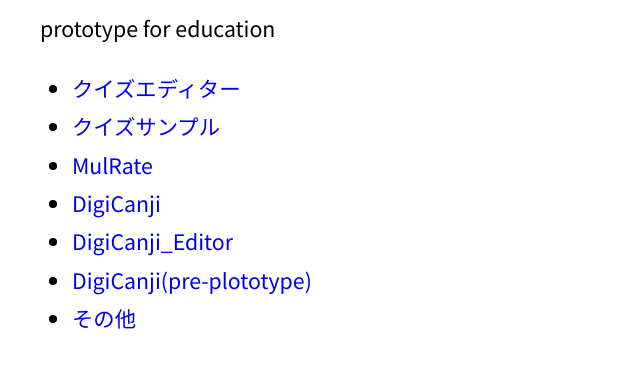
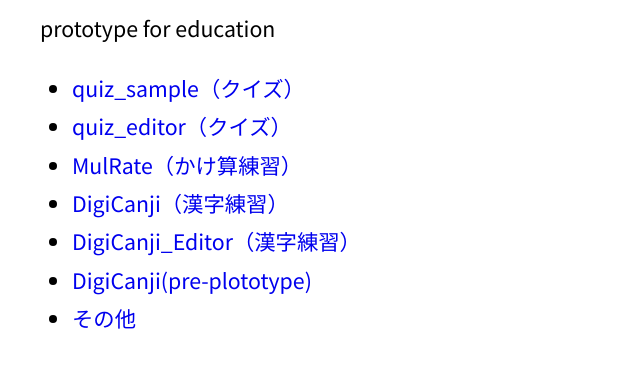
Before and after one commit to r4y3u/edu, a plain HTML site: page index.html in a window 1280 px wide. Shown: the part 122-490 px from the top of the page, without its empty margins (0-640 px from the left). Drawn offline with Linux system fonts and the light colour scheme.

Commit message:
Update index.html

```diff
--- a/index.html
+++ b/index.html
@@ -55,11 +55,11 @@
     prototype for education
   </p>
   <ul>
-    <li><a href="https://r4y3u.github.io/edu/quiz_editor.html" target="_blank" rel="noopener noreferrer">クイズエディター</a></li>
-    <li><a href="https://r4y3u.github.io/edu/quiz_sample.html" target="_blank" rel="noopener noreferrer">クイズサンプル</a></li>
-    <li><a href="https://r4y3u.github.io/mulrate/" target="_blank" rel="noopener noreferrer">MulRate</a></li>
-    <li><a href="https://r4y3u.github.io/digicanji/DigiCanji.html" target="_blank" rel="noopener noreferrer">DigiCanji</a></li>
-    <li><a href="https://r4y3u.github.io/digicanji/DigiCanji_Editor.html" target="_blank" rel="noopener noreferrer">DigiCanji_Editor</a></li>
+    <li><a href="https://r4y3u.github.io/edu/quiz_sample.html" target="_blank" rel="noopener noreferrer">quiz_sample（クイズ）</a></li>
+    <li><a href="https://r4y3u.github.io/edu/quiz_editor.html" target="_blank" rel="noopener noreferrer">quiz_editor（クイズ）</a></li>
+    <li><a href="https://r4y3u.github.io/mulrate/" target="_blank" rel="noopener noreferrer">MulRate（かけ算練習）</a></li>
+    <li><a href="https://r4y3u.github.io/digicanji/DigiCanji.html" target="_blank" rel="noopener noreferrer">DigiCanji（漢字練習）</a></li>
+    <li><a href="https://r4y3u.github.io/digicanji/DigiCanji_Editor.html" target="_blank" rel="noopener noreferrer">DigiCanji_Editor（漢字練習）</a></li>
     <li><a href="https://r4y3u.github.io/yubigaki/" target="_blank" rel="noopener noreferrer">DigiCanji(pre-plototype)</a></li>
     <li><a href="https://r4y3u.github.io/edu/x.html" target="_blank" rel="noopener noreferrer">その他</a></li>
   </ul>
```
